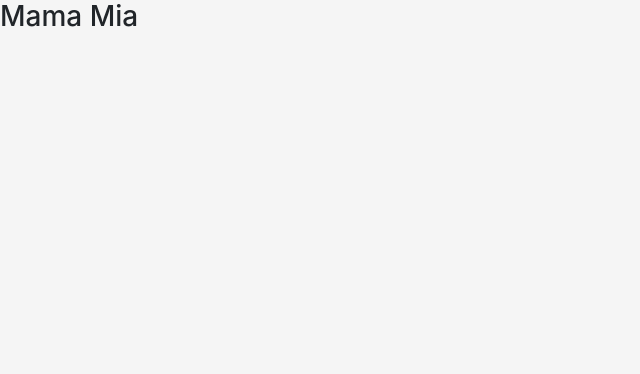
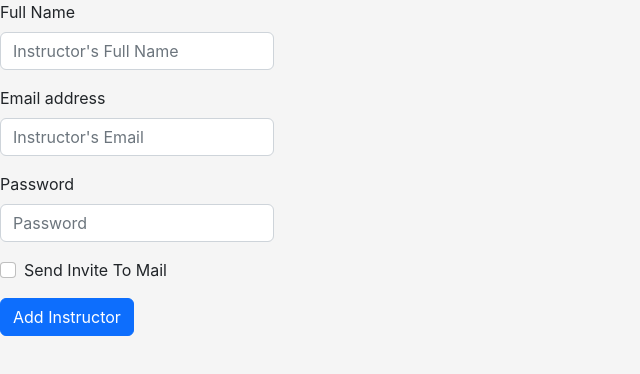
Before and after one commit to onlystar92/LMS-virtual-school-react-frontend, a React (Create React App) app: page /instructorform in a window 1280 px wide. Shown: the top 374 px of the page, without its empty margins (0-640 px from the left). Built offline with nearby package versions, Linux system fonts and the light colour scheme.

Commit message:
Instructor, Student & Course creation forms

```diff
--- a/src/components/Course/Courses.js
+++ b/src/components/Course/Courses.js
@@ -1,5 +1,5 @@
 import React from 'react'
-import Card from 'react-bootstrap/Card';
+// import Card from 'react-bootstrap/Card';
 import CardGroup from 'react-bootstrap/CardGroup';
 import Layout from '../../Layout';
 import UserCard from '../UserCard';
--- a/src/components/Instructor/InstructorForm.js
+++ b/src/components/Instructor/InstructorForm.js
@@ -1,10 +1,37 @@
 import React from 'react'
+import Button from 'react-bootstrap/Button';
+import Form from 'react-bootstrap/Form';
 
 function InstructorForm() {
   return (
     <div>
 
-        <h3>Mama Mia</h3>
+            <Form>
+
+                <Form.Group className="mb-3" controlId="formBasicName">
+                    <Form.Label>Full Name</Form.Label>
+                    <Form.Control type="name" placeholder="Instructor's Full Name" />
+
+                </Form.Group>
+
+                <Form.Group className="mb-3" controlId="formBasicEmail">
+                    <Form.Label>Email address</Form.Label>
+                    <Form.Control type="email" placeholder="Instructor's Email" />
+                </Form.Group>
+
+                <Form.Group className="mb-3" controlId="formBasicPassword">
+                    <Form.Label>Password</Form.Label>
+                    <Form.Control type="password" placeholder="Password" />
+                </Form.Group>
+
+                <Form.Group className="mb-3" controlId="formBasicCheckbox">
+                    <Form.Check type="checkbox" label="Send Invite To Mail" />
+                </Form.Group>
+
+                <Button variant="primary" type="submit">
+                    Add Instructor
+                </Button>
+            </Form>
 
     </div>
   )
```
Also changed, not shown: src/components/Course/CourseForm.js (+21 -0 lines), src/components/Student/StudentForm.js (+38 -0 lines), 1 other file (tests, documents, lock files or other folders).
